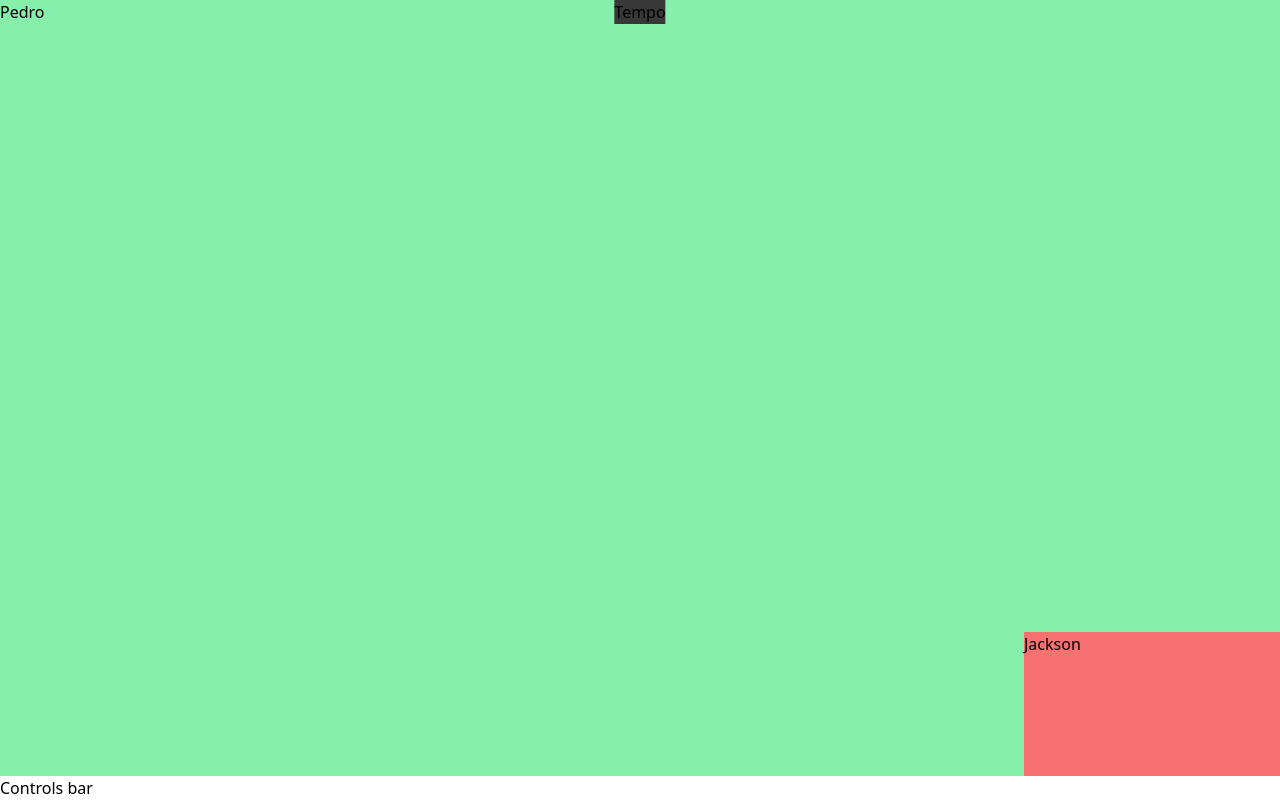
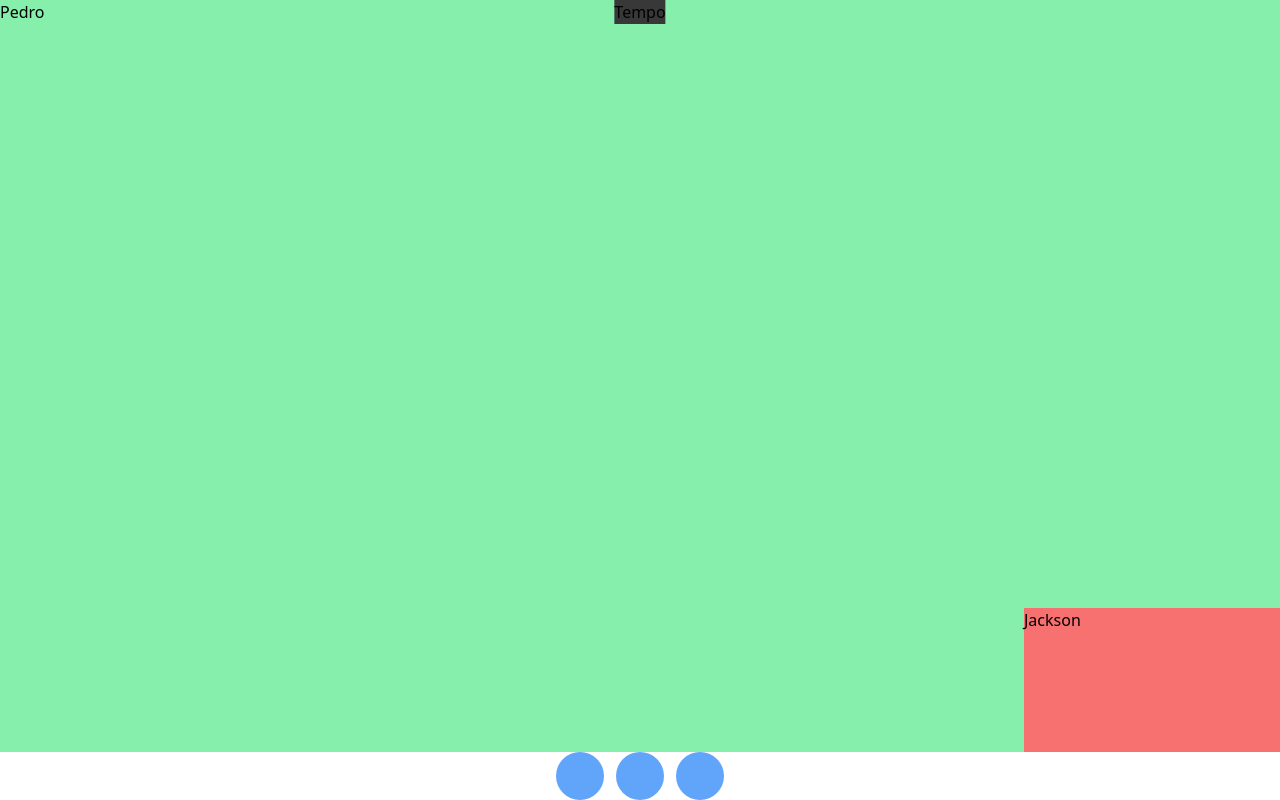
Before and after one commit to Jackson-Vieira/mindmeet-tailwind-training, a Vue app: page / in a window 1280 px wide. Built offline with nearby package versions, Linux system fonts and the light colour scheme.

Commit message:
add controll bar

```diff
--- a/src/views/Conference/index.vue
+++ b/src/views/Conference/index.vue
@@ -13,8 +13,13 @@
         Jackson
       </div>
     </main>
-    <footer class="bg-gray-red hover:bg-red-600">
-      <div>Controls bar</div>
+    <footer>
+      <div class="flex justify-center space-x-3">
+        <!-- WRAP IN A DIV? -->
+        <button class="h-12 w-12 rounded-full bg-blue-400"></button>
+        <button class="h-12 w-12 rounded-full bg-blue-400"></button>
+        <button class="h-12 w-12 rounded-full bg-blue-400"></button>
+      </div>
     </footer>
   </div>
 </template>
```
